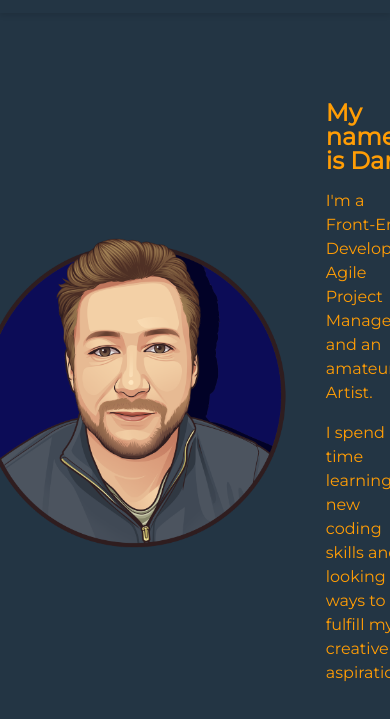
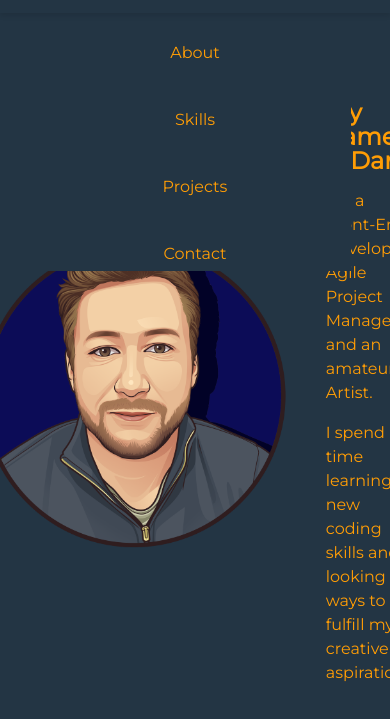
Before and after one commit to danwhitlock/portfolio-v2, a plain HTML site: page index.html in a window 390 px wide. Both pictures are taken after a click on the element 358 px from the left and 32 px from the top of the page. Shown: the part 51-770 px from the top of the page. Drawn offline with nearby package versions, Linux system fonts and the light colour scheme.

Commit message:
Build menu show/hide functionality

```diff
--- a/assets/css/styles.css
+++ b/assets/css/styles.css
@@ -342,4 +342,8 @@ footer {
     .menu-button {
         display: block;
     }
+
+    nav ul.show {
+        transform: translateX(0);
+    }
 }
--- a/assets/js/script.js
+++ b/assets/js/script.js
@@ -1,3 +1,16 @@
+// Nav Menu (720px)
+
+const nav = document.querySelector("nav");
+const menuButton = document.querySelector(".menu-button");
+const menuUl = document.querySelector("nav ul");
+
+menuButton.addEventListener('click', () => {
+    menuUl.classList.toggle('show');
+})
+
+
+// Scroll to Top Button
+
 const scrollToTop = document.querySelector(".scroll-to-top");
 
 scrollToTop.addEventListener('click', () => {
```
